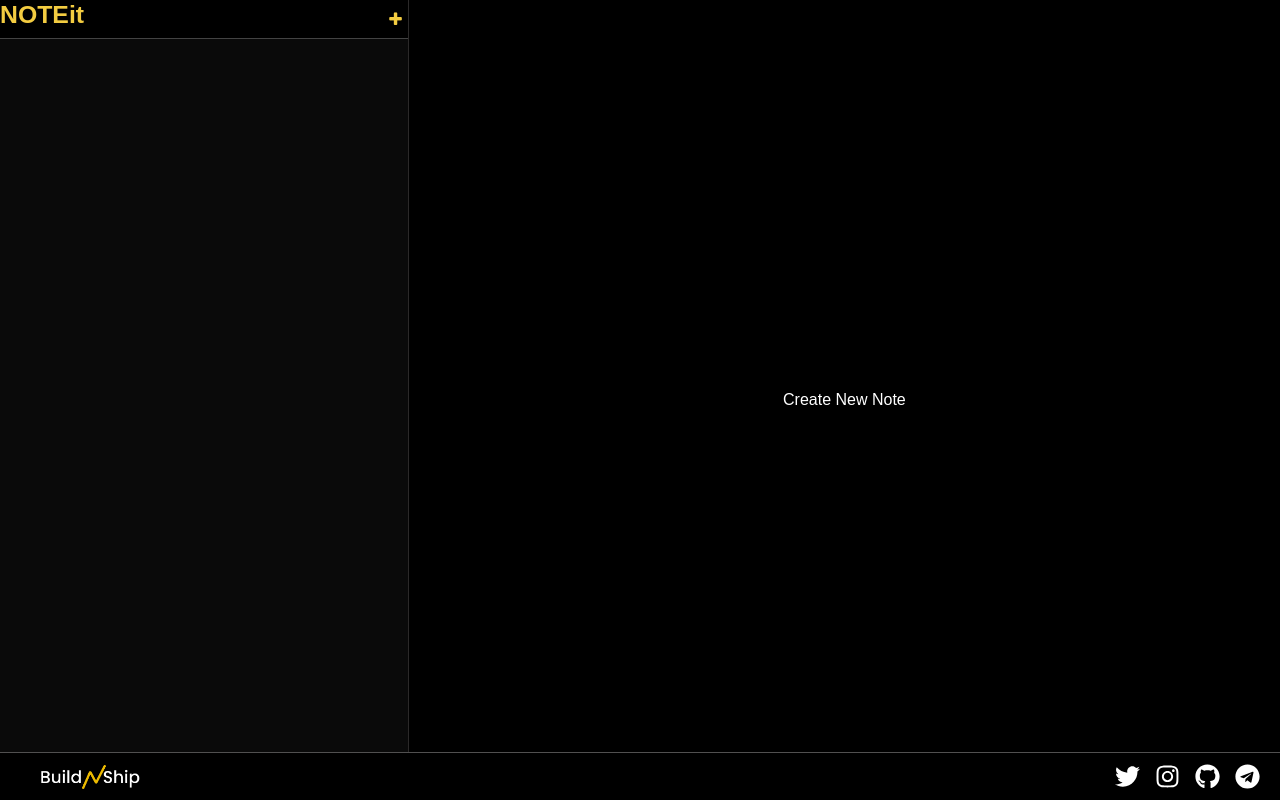
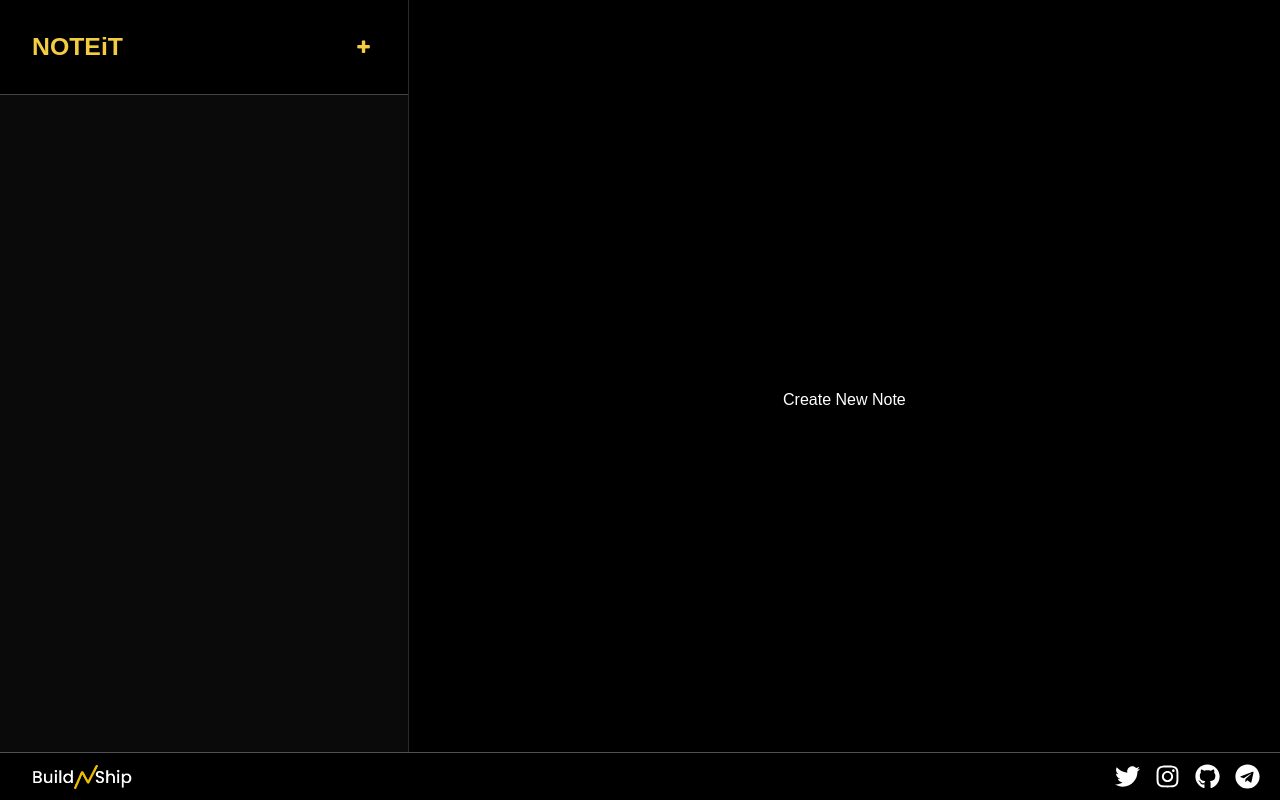
Before and after one commit to BuildNShip/noteit, a React (Create React App) app: page / in a window 1280 px wide. Built offline with nearby package versions, Linux system fonts and the light colour scheme; a web font is replaced by a local one.

Commit message:
fix(adjust):styles

```diff
--- a/src/App.css
+++ b/src/App.css
@@ -41,9 +41,10 @@ button:hover {
 .app-logo {
   color: #f3cc41;
   font-size: 1.55rem;
-  font-weight: 600;
+  font-weight: 700;
   width: 100px;
-  height: 60%;
+  margin: 0;
+  padding: 0;
 }
 
 ::-webkit-scrollbar {
--- a/src/components/Main/Main.css
+++ b/src/components/Main/Main.css
@@ -13,7 +13,7 @@
   height: 45px;
   font-style: normal;
   font-size: 15px;
-  display: flexbox;
+
   display: flex;
   justify-content: space-between;
   font-weight: lighter;
@@ -22,7 +22,7 @@
 
 .app-main-header {
   display: flex;
-  display: flexbox;
+  padding: 0.5rem 1rem;
   justify-content: right;
   color: #ddd;
 }
@@ -45,28 +45,30 @@
 }
 
 .fontsize {
-  background-color: #3b3a3a0d;
+  background-color: #7171710d;
   color: #ddd;
-  border-radius: 0px;
-
-  width: 60px;
+  border: none;
+  border-radius: 8px 0px 0px 8px;
+  padding: 0.5rem 1rem;
 }
 
 .btn-copy {
   color: black;
+  border-radius: 0px 8px 8px 0px;
+  padding-right: 0.75rem;
   font-weight: bolder;
   border: none;
-  border-radius: 0px 10px 10px 0px;
   background-color: #f3cc41;
 }
 
 #btn-drop {
   color: black;
   border: none;
+  border-radius: 0px;
   font-weight: bolder;
-  border-radius: 10px 0px 0px 10px;
   background-color: #f3cc41;
 }
+
 #btn-drop:hover {
   color: #928405;
 }
@@ -95,6 +97,8 @@
   color: #ffffff70;
   text-decoration: none;
   text-transform: none;
+
+  padding: 1rem 2rem;
 }
 
 #title {
@@ -110,7 +114,7 @@ textarea {
   resize: none;
   font-size: 16;
   background-color: #000;
-  height: 74%;
+  height: 80%;
   position: relative;
   will-change: transform;
   overflow: auto;
@@ -128,9 +132,8 @@ textarea {
   /* border-top: 0.5px solid #ffffff2d; */
   color: #ffffff70;
   font-style: normal;
-  height: 25%;
   font-size: 15px;
-  display: flexbox;
+
   display: flex;
   justify-content: space-between;
   font-weight: lighter;
@@ -139,6 +142,7 @@ textarea {
 
 .words {
   font-style: normal;
+  margin: 2rem;
 }
 
 /* screen size adaption need to be done */
@@ -188,7 +192,6 @@ textarea {
     height: 25%;
     font-size: 15px;
     font-size: 15px;
-    display: flexbox;
 
     justify-content: space-between;
     font-weight: lighter;
--- a/src/components/Main/Main.jsx
+++ b/src/components/Main/Main.jsx
@@ -1,15 +1,18 @@
 import ButtonGroup from "react-bootstrap/ButtonGroup";
-import DropdownButton from 'react-bootstrap/DropdownButton';
+import DropdownButton from "react-bootstrap/DropdownButton";
 import Dropdown from "react-bootstrap/Dropdown";
 import React, { useState, useEffect } from "react";
 import { useRef } from "react";
 import SidePanel from "../SidePanel/SidePanel";
 import "./Main.css";
 
-
-
-const Main = ({ activeNote, onUpdateNotes, onAddNote, toggleNavbar, isOpen}) => {
-
+const Main = ({
+  activeNote,
+  onUpdateNotes,
+  onAddNote,
+  toggleNavbar,
+  isOpen,
+}) => {
   const [textCase, setTextCase] = useState("titlecase");
   const [fontSize, setFontSize] = useState(14);
   const [copyStatus, setCopyStatus] = useState("copy");
@@ -64,7 +67,7 @@ const Main = ({ activeNote, onUpdateNotes, onAddNote, toggleNavbar, isOpen}) =>
         textCase: caseType,
         lastModified: Date.now(),
       });
-      setTextCase('titlecase');
+      setTextCase("titlecase");
     } else {
       setTextCase(caseType);
       onUpdateNotes({
@@ -73,33 +76,49 @@ const Main = ({ activeNote, onUpdateNotes, onAddNote, toggleNavbar, isOpen}) =>
         lastModified: Date.now(),
       });
     }
-
   };
 
-  if (!activeNote) return (<div className="app-main">
-    {isMobile && (<div className="toggle-btn ">
-      <button className={`navbar-toggle ${isOpen ? 'open' : ''}`} onClick={toggleNavbar}>
-        <h1><i class="fa fa-bars" aria-hidden="true"></i></h1>
+  if (!activeNote)
+    return (
+      <div className="app-main">
+        {isMobile && (
+          <div className="toggle-btn ">
+            <button
+              className={`navbar-toggle ${isOpen ? "open" : ""}`}
+              onClick={toggleNavbar}
+            >
+              <h1>
+                <i class="fa fa-bars" aria-hidden="true"></i>
+              </h1>
             </button>
             <button className="add-btn fa fa-plus" onClick={onAddNote}></button>
-    </div>)}
+          </div>
+        )}
         <div className="no-active-note text-white">
           <p className="cnn">Create New Note </p>
         </div>
-  </div>);
+      </div>
+    );
   return (
     <div className="app-main">
       <div className="app-main-note-edit">
-        {isMobile && (<div className="toggle-btn ">
-          <button className={`navbar-toggle ${isOpen ? 'open' : ''}`} onClick={toggleNavbar}>
-            <h1><i class="fa fa-bars" aria-hidden="true"></i></h1>
+        {isMobile && (
+          <div className="toggle-btn ">
+            <button
+              className={`navbar-toggle ${isOpen ? "open" : ""}`}
+              onClick={toggleNavbar}
+            >
+              <h1>
+                <i class="fa fa-bars" aria-hidden="true"></i>
+              </h1>
             </button>
             <button className="add-btn fa fa-plus" onClick={onAddNote}></button>
-        </div>)}
+          </div>
+        )}
 
         <input
           type="text"
-          className={`main-edit-input ${isOpen ? 'navbar-open' : ''}`}
+          className={`main-edit-input ${isOpen ? "navbar-open" : ""}`}
           id="title"
           value={activeNote.title}
           onChange={(e) =>
@@ -112,7 +131,7 @@ const Main = ({ activeNote, onUpdateNotes, onAddNote, toggleNavbar, isOpen}) =>
           }
           autoFocus
         />
-        <div className={`app-main-header ${isOpen ? 'navbar-open' : ''}`}>
+        <div className={`app-main-header ${isOpen ? "navbar-open" : ""}`}>
           {/*  toolbar --------------------------------------- */}
           <input
             className="fontsize"
@@ -123,40 +142,53 @@ const Main = ({ activeNote, onUpdateNotes, onAddNote, toggleNavbar, isOpen}) =>
 
           {/* dropdown menu-------------------------------------- */}
           <Dropdown as={ButtonGroup} id="drop-dwn">
-            <Dropdown.Toggle split variant="" value="fxb" className="btn-drop" id="btn-drop">{textCase}</Dropdown.Toggle>
+            <Dropdown.Toggle
+              split
+              variant=""
+              value="fxb"
+              className="btn-drop"
+              id="btn-drop"
+            >
+              {textCase}
+            </Dropdown.Toggle>
             <Dropdown.Menu id="menu-drop">
               <Dropdown.Item
-                id="menu-item" value="none" text="none"
+                id="menu-item"
+                value="none"
+                text="none"
                 onClick={() => handleTextCaseChange("none")}
               >
                 None
               </Dropdown.Item>
               <Dropdown.Item
-                id="menu-item" value="upper"
+                id="menu-item"
+                value="upper"
                 onClick={() => handleTextCaseChange("uppercase")}
               >
                 Upper
               </Dropdown.Item>
               <Dropdown.Item
-                id="menu-item" value="lower"
+                id="menu-item"
+                value="lower"
                 onClick={() => handleTextCaseChange("lowercase")}
               >
                 Lower
               </Dropdown.Item>
               <Dropdown.Item
-                id="menu-item" value="capitalize"
+                id="menu-item"
+                value="capitalize"
                 onClick={() => handleTextCaseChange("capitalize")}
               >
                 Capital
               </Dropdown.Item>
               <Dropdown.Item
-                id="menu-item" value="title"
+                id="menu-item"
+                value="title"
                 onClick={() => handleTextCaseChange("titlecase")}
               >
                 Title
               </Dropdown.Item>
             </Dropdown.Menu>
-
           </Dropdown>
           <button className="btn-copy btn-white" onClick={handleCopy}>
             {copyStatus}
@@ -166,21 +198,20 @@ const Main = ({ activeNote, onUpdateNotes, onAddNote, toggleNavbar, isOpen}) =>
         {/* <div className={`txt-area ${isNavbarOpen ? 'navbar-open' : ''}`}> */}
         <textarea
           id="body"
-          className={`txt  ${isOpen ? 'navbar-open' : ''}`}
+          className={`txt  ${isOpen ? "navbar-open" : ""}`}
           ref={content}
           placeholder="write your note here......"
           style={{
             fontSize: `${activeNote.fontSize}px`,
             textTransform: `${activeNote.textCase}`,
+            padding: "2rem",
           }}
-
           value={
             activeNote.textCase === "titlecase" ||
             activeNote.textCase === "sentencecase"
               ? toTitleCase(activeNote.body)
               : activeNote.body
           }
-
           onChange={(e) =>
             onEditField(
               "body",
@@ -190,7 +221,7 @@ const Main = ({ activeNote, onUpdateNotes, onAddNote, toggleNavbar, isOpen}) =>
             )
           }
         />
-        <div className={`textarea-footer ${isOpen ? 'navbar-open' : ''}`}>
+        <div className={`textarea-footer ${isOpen ? "navbar-open" : ""}`}>
           <i className="words">
             words : {activeNote.body.trim().split(/\s+/).length}
           </i>
@@ -199,8 +230,7 @@ const Main = ({ activeNote, onUpdateNotes, onAddNote, toggleNavbar, isOpen}) =>
         {/* </div> */}
       </div>
     </div>
+  );
+};
 
-  );
-}
-
-export default Main
+export default Main;
--- a/src/components/SidePanel/SidePanel.css
+++ b/src/components/SidePanel/SidePanel.css
@@ -9,10 +9,6 @@
 .navbar-toggle {
   transition: all 0.3s ease;
   /* Transition with slower ease */
-}
-
-i {
-    height: 60px;
 }
 
 @media only screen and (max-width: 900px) {
--- a/src/components/Sidebar/Sidebar.css
+++ b/src/components/Sidebar/Sidebar.css
@@ -6,10 +6,10 @@
 
 .app-sidebar-header {
   display: flex;
-  display: flexbox;
   justify-content: space-between;
   background-color: #000;
   border-bottom: 0.5px solid #dddddd4d;
+  padding: 2rem;
 }
 
 .app-sidebar-notes {
@@ -22,6 +22,7 @@
   cursor: pointer;
   background-color: #000;
   border-bottom: 0.5px solid #ffffff2d;
+  padding: 0.75rem 2rem;
 }
 
 .fa-plus {
--- a/src/components/Sidebar/Sidebar.jsx
+++ b/src/components/Sidebar/Sidebar.jsx
@@ -1,11 +1,17 @@
-import "./Sidebar.css"
+import "./Sidebar.css";
 
-const Sidebar = ({ notes, onAddNote, onDeleteNote, activeNote, setActiveNote }) => {
+const Sidebar = ({
+  notes,
+  onAddNote,
+  onDeleteNote,
+  activeNote,
+  setActiveNote,
+}) => {
   const sortedNotes = notes.sort((a, b) => b.lastModified - a.lastModified);
   return (
     <div className="app-sidebar">
       <div className="app-sidebar-header">
-        <h2 className="app-logo">NOTEit</h2>
+        <h2 className="app-logo">NOTEiT</h2>
         <button className="fa fa-plus" onClick={onAddNote}></button>
       </div>
       <div className="app-sidebar-notes">
--- a/src/pages/Footer.css
+++ b/src/pages/Footer.css
@@ -17,8 +17,7 @@
 
 .footer a img {
   width: 100px;
-  height: 60%;
-  margin-left: 40px;
+  margin-left: 2rem;
 }
 
 .social_container {
--- a/src/pages/MainPage.css
+++ b/src/pages/MainPage.css
@@ -44,6 +44,8 @@ button:hover {
   color: #f3cc41;
   font-size: 1.55rem;
   font-weight: 600;
+  margin: 0;
+  padding: 0;
 }
 
 ::-webkit-scrollbar {
```
Also changed, not shown: src/components/SidePanel/SidePanel.jsx (+40 -15 lines). Lines whose indentation alone changed are shown as unchanged.
